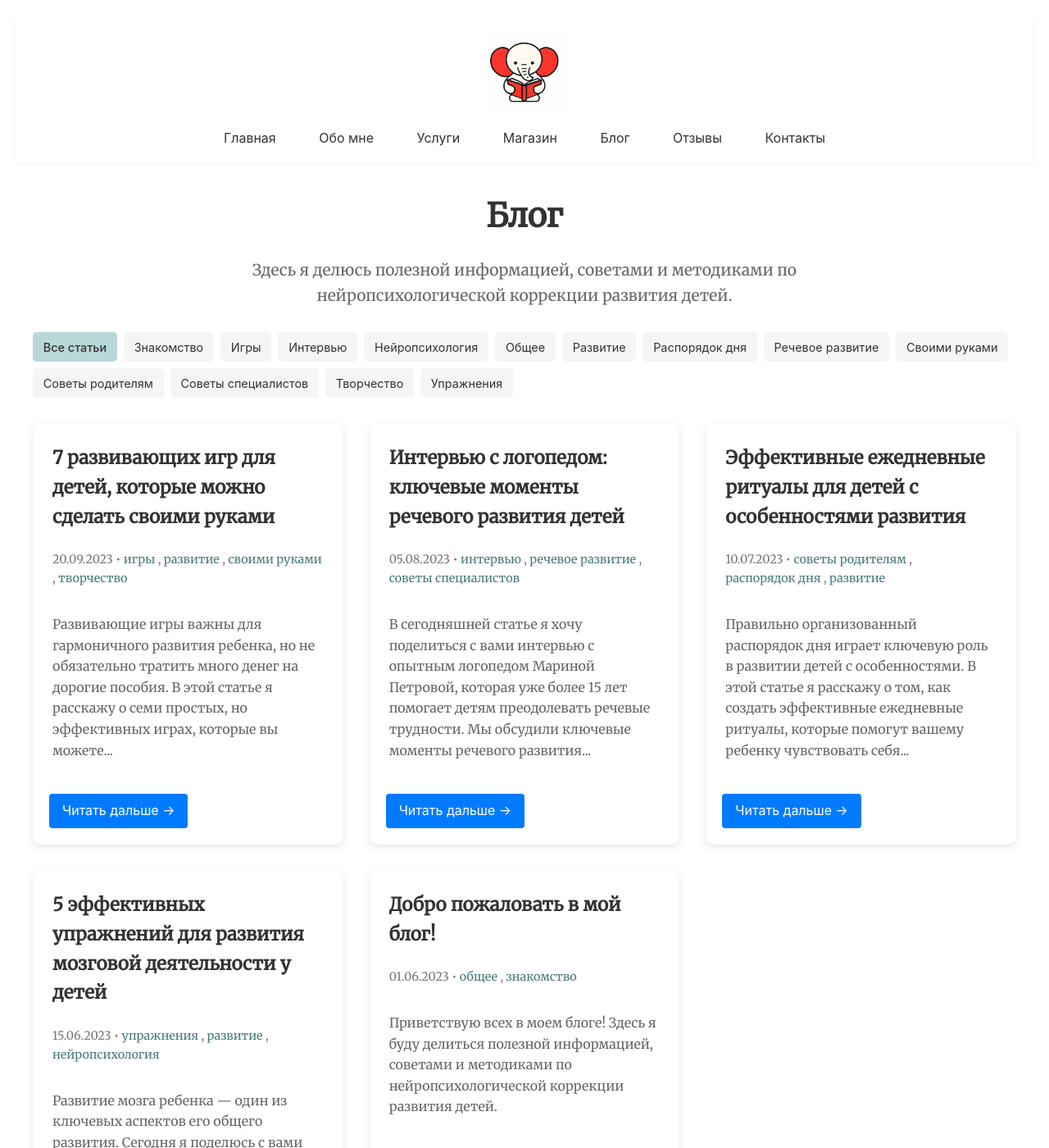
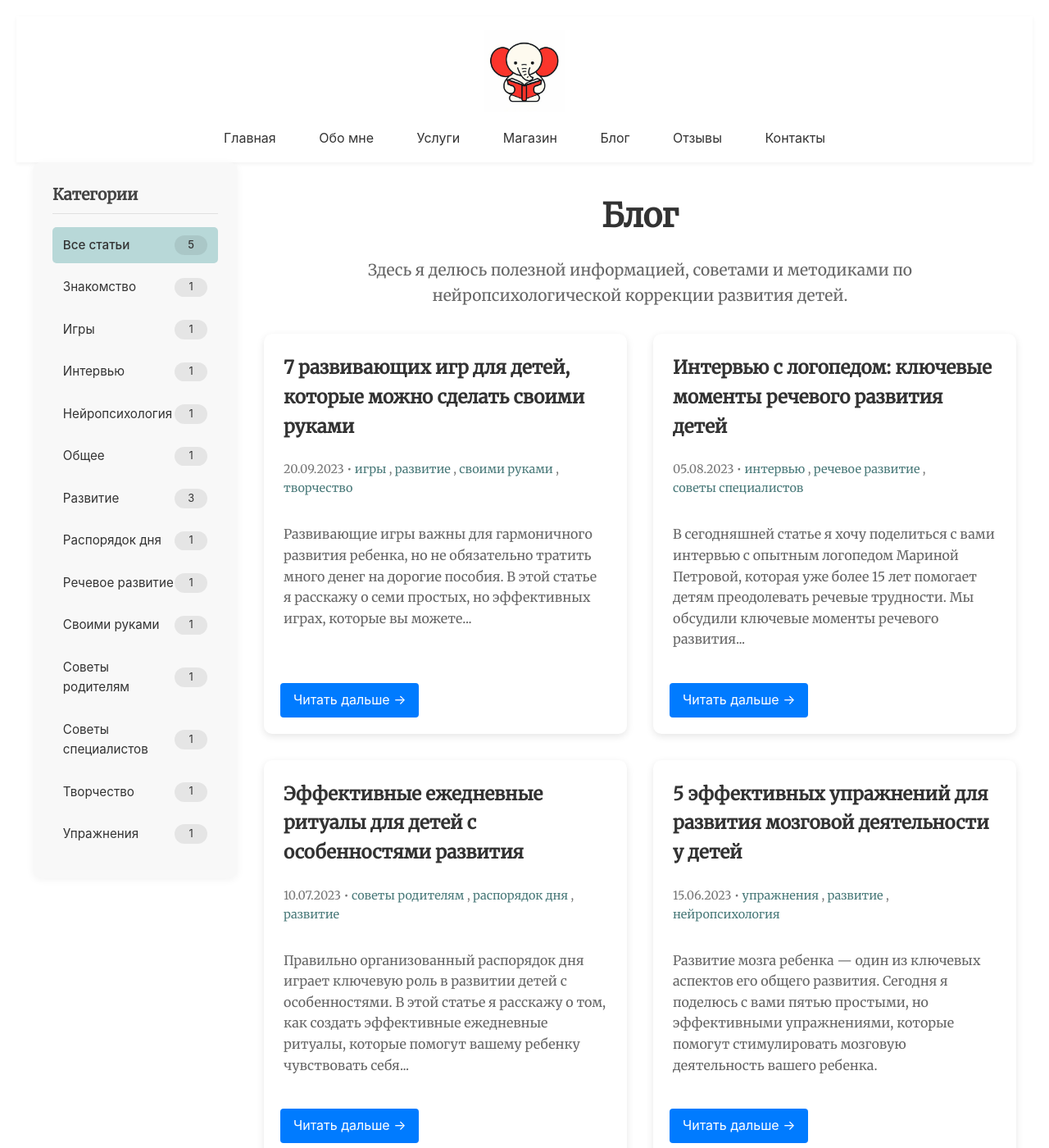
Before and after one commit to alexzavalny/ToykinaBusinessCard, a Jekyll site: the page built from blog/index.html, in a window 1280 px wide and 1400 px high. Shown: the whole window at 82% size. Built offline with Jekyll 4.4.1, drawn with Linux system fonts in a browser that asks for light colours; comment, search, counter and statistics services are not loaded.

Commit message:
Revamp blog layout with a new sidebar for category navigation, enhance search functionality, and improve CSS styles for better responsiveness. Update post metadata and implement dynamic category counts for a more informative user experience.

```diff
--- a/assets/main.scss
+++ b/assets/main.scss
@@ -8,29 +8,59 @@ html {
 }
 
 // Blog styles
-.post-list {
-  margin: 2rem 0;
-  display: grid;
-  grid-template-columns: repeat(auto-fill, minmax(300px, 1fr));
+.blog-container {
+  display: flex;
   gap: 2rem;
+  margin: 0 auto;
+  max-width: 1200px;
 }
 
-// Category Navigation
-.category-nav {
-  display: flex;
-  flex-wrap: wrap;
-  gap: 0.5rem;
-  margin: 1.5rem 0;
+.blog-sidebar {
+  flex: 0 0 250px;
+}
+
+.blog-content {
+  flex: 1;
+}
+
+.sidebar-section {
+  background-color: #f8f8f8;
+  border-radius: 10px;
+  padding: 1.5rem;
+  margin-bottom: 2rem;
+  box-shadow: 0 2px 10px rgba(0,0,0,0.05);
+  position: sticky;
+  top: 30px;
+}
+
+.sidebar-heading {
+  font-size: 1.2rem;
+  margin-top: 0;
+  margin-bottom: 1rem;
+  padding-bottom: 0.5rem;
+  border-bottom: 1px solid #e0e0e0;
+  color: #444;
+}
+
+.category-list {
+  list-style-type: none;
+  padding: 0;
+  margin: 0;
+}
+
+.category-list li {
+  margin-bottom: 0.5rem;
 }
 
 .category-link {
-  display: inline-block;
-  padding: 0.4rem 0.8rem;
-  background-color: #f5f5f5;
+  display: flex;
+  justify-content: space-between;
+  align-items: center;
+  padding: 0.6rem 0.8rem;
   border-radius: 5px;
   color: #333;
   text-decoration: none;
-  font-size: 0.9rem;
+  font-size: 0.95rem;
   transition: all 0.2s ease;
 
   &:hover {
@@ -43,6 +73,22 @@ html {
     color: #333;
     font-weight: 500;
   }
+
+  .category-count {
+    background-color: rgba(0,0,0,0.08);
+    border-radius: 12px;
+    padding: 0.1rem 0.5rem;
+    font-size: 0.8rem;
+    min-width: 24px;
+    text-align: center;
+  }
+}
+
+.post-list {
+  margin: 2rem 0;
+  display: grid;
+  grid-template-columns: repeat(auto-fill, minmax(300px, 1fr));
+  gap: 2rem;
 }
 
 // Post categories
@@ -747,10 +793,18 @@ html {
   }
 }
 
-// Responsive
+// Responsive adjustments for sidebar
 @media (max-width: 768px) {
-  .post-list,
-  .product .product-features .features {
+  .blog-container {
+    flex-direction: column;
+  }
+
+  .blog-sidebar {
+    flex: 0 0 auto;
+    margin-bottom: 2rem;
+  }
+
+  .post-list {
     grid-template-columns: 1fr;
   }
 
@@ -793,3 +847,76 @@ html {
     padding: 1rem;
   }
 }
+
+// Blog sidebar search
+.search-container {
+  position: relative;
+  margin-bottom: 0.5rem;
+}
+
+.search-input {
+  width: 100%;
+  padding: 10px 35px 10px 12px;
+  border: 1px solid #ddd;
+  border-radius: 6px;
+  font-size: 0.95rem;
+  color: #333;
+  background-color: white;
+  transition: border-color 0.2s;
+
+  &:focus {
+    outline: none;
+    border-color: #b8d8d8;
+    box-shadow: 0 0 0 2px rgba(184, 216, 216, 0.3);
+  }
+}
+
+.search-clear {
+  position: absolute;
+  right: 10px;
+  top: 50%;
+  transform: translateY(-50%);
+  background: none;
+  border: none;
+  font-size: 1.2rem;
+  color: #999;
+  cursor: pointer;
+  width: 20px;
+  height: 20px;
+  display: flex;
+  align-items: center;
+  justify-content: center;
+  padding: 0;
+
+  &:hover {
+    color: #666;
+  }
+}
+
+.search-results {
+  margin-top: 1.5rem;
+
+  h3 {
+    margin-bottom: 0.5rem;
+  }
+
+  #search-results-count {
+    margin-bottom: 1.5rem;
+    color: #666;
+  }
+}
+
+button.secondary {
+  background-color: #f1f1f1;
+  color: #333;
+  padding: 0.5rem 1rem;
+  border: none;
+  border-radius: 4px;
+  cursor: pointer;
+  font-size: 0.9rem;
+  margin-top: 1rem;
+
+  &:hover {
+    background-color: #e5e5e5;
+  }
+}
--- a/blog/index.html
+++ b/blog/index.html
@@ -5,21 +5,37 @@ permalink: /blog/
 ---
 
 <div class="blog-container">
+  <div class="blog-sidebar">
+    <div class="sidebar-section">
+      <h3 class="sidebar-heading">Категории</h3>
+      <ul class="category-list">
+        <li>
+          <a href="{{ '/blog/' | relative_url }}" class="category-link category-all active">
+            Все статьи
+            <span class="category-count">{{ site.posts.size }}</span>
+          </a>
+        </li>
+        {% assign categories = site.posts | map: "categories" | compact | uniq | sort %}
+        {% for category in categories %}
+          {% assign encoded_category = category | url_encode %}
+          {% assign category_posts = site.posts | where_exp: "post", "post.categories contains category" %}
+          <li>
+            <a href="{{ '/blog/' | relative_url }}#{{ encoded_category }}" class="category-link" data-category="{{ encoded_category }}">
+              {{ category | capitalize }}
+              <span class="category-count">{{ category_posts.size }}</span>
+            </a>
+          </li>
+        {% endfor %}
+      </ul>
+    </div>
+  </div>
+
+  <div class="blog-content">
     <h2 class="section-heading">{{ page.title }}</h2>
     <p class="section-description">Здесь я делюсь полезной информацией, советами и методиками по нейропсихологической коррекции развития детей.</p>
 
-  <!-- Category Navigation -->
-  <div class="category-nav">
-    <a href="{{ '/blog/' | relative_url }}" class="category-link category-all active">Все статьи</a>
-    {% assign categories = site.posts | map: "categories" | compact | uniq | sort %}
-    {% for category in categories %}
-      {% assign encoded_category = category | url_encode %}
-      <a href="{{ '/blog/' | relative_url }}#{{ encoded_category }}" class="category-link" data-category="{{ encoded_category }}">{{ category | capitalize }}</a>
-    {% endfor %}
-  </div>
-
     {% if site.posts.size > 0 %}
-    <div class="post-list">
+      <div id="all-posts-container" class="post-list">
         {% for post in site.posts %}
           <div class="post-card" data-categories="{% for cat in post.categories %}{{ cat | url_encode }} {% endfor %}">
             <div class="post-content">
@@ -46,6 +62,7 @@ permalink: /blog/
     {% else %}
       <p>Пока нет записей в блоге.</p>
     {% endif %}
+  </div>
 </div>
 
 <script>
```
Also changed, not shown: other parts of blog/index.html (+1 -1 lines), _layouts/category.html (+30 -13 lines), blog/category.html (+5 -6 lines), 9 other files. Lines whose indentation alone changed are shown as unchanged.
